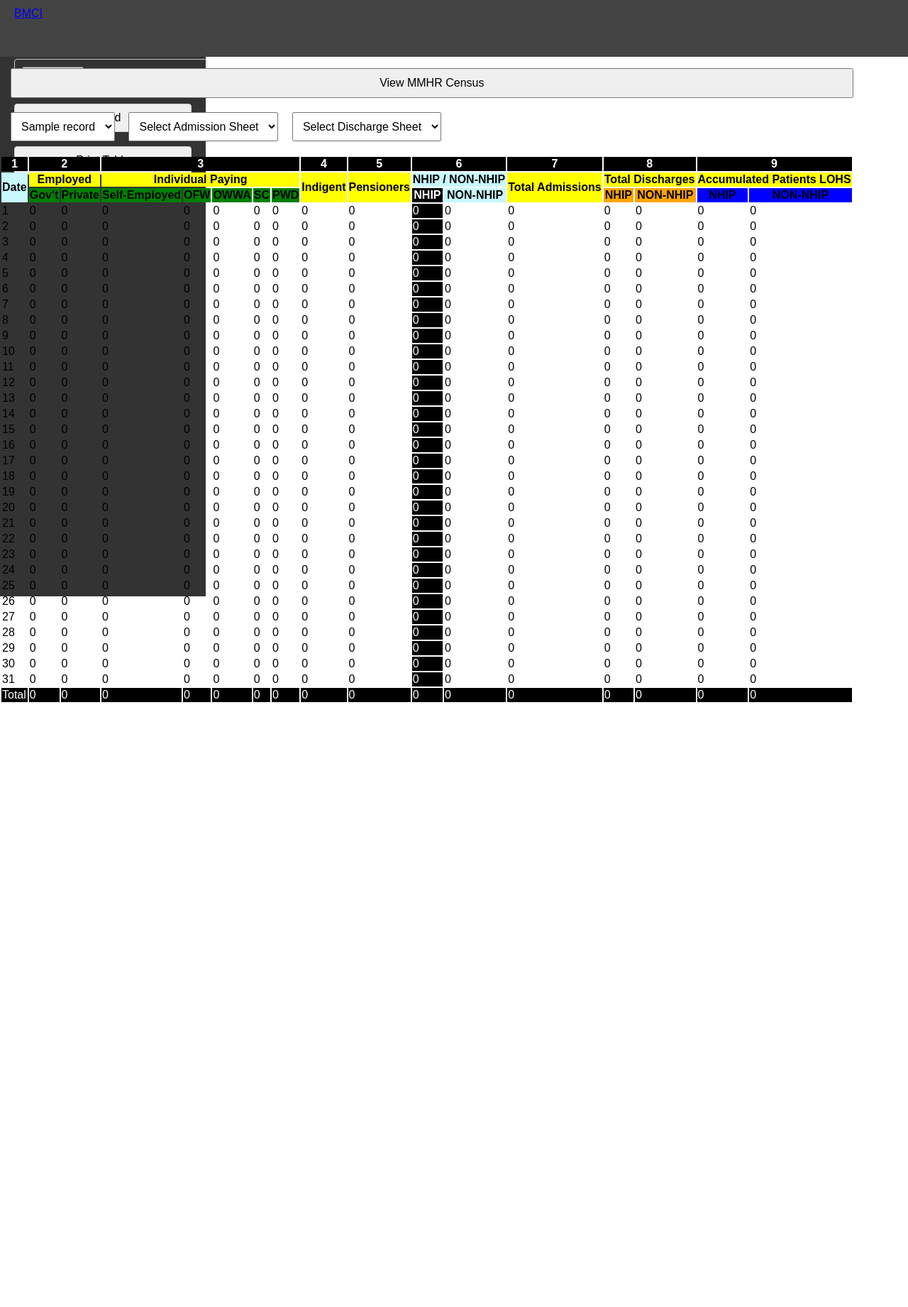
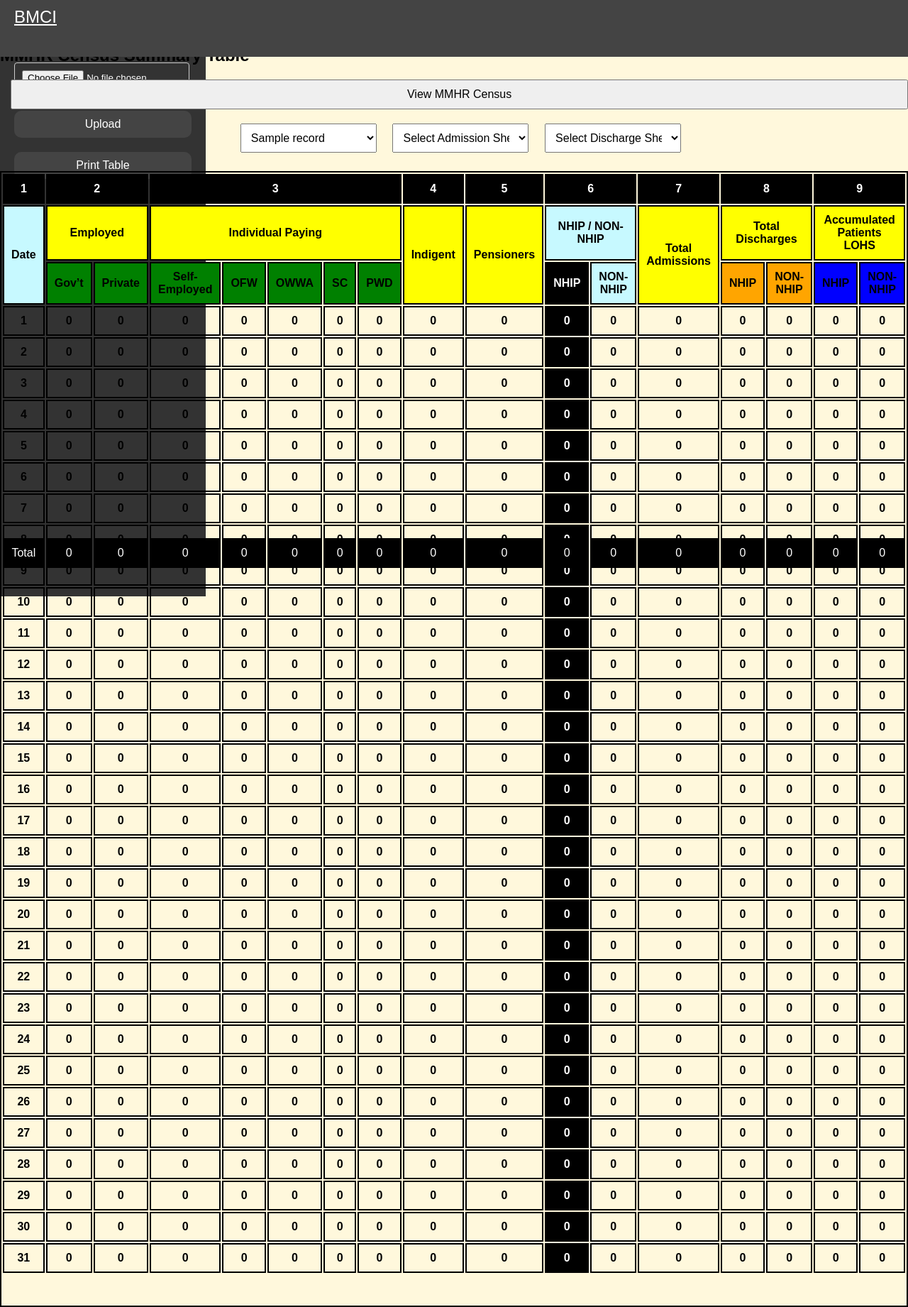
Before and after one commit to Tephenbaay/mmhr_census, a PHP site: page /display_summary.php in a window 1280 px wide; the page is wider, and only the part inside the window is pictured. Shown: that part at 71% size. Before the commit the page ends 989 px from the top of that part, so only its background shows below. Run offline with PHP 8.4, Linux system fonts and the light colour scheme; tables that the repository leaves empty or names only in its code hold one stand-in row (values such as "Sample post").

Commit message:
try ulit

```diff
--- a/sige/summary.css
+++ b/sige/summary.css
@@ -1,16 +1,14 @@
-        /* Reset some default browser styles */
 body, h1, h2, form, select, input, button {
     margin: 0;
     padding: 0;
 }
 
-        /* Overall layout styles */
 body {
     display: flex;
     font-family: Arial, sans-serif;
+    background-color: cornsilk;
 }
 
-        /* Sidebar styling */
 .sidebar {
     width: 250px;
     height: 100vh;
@@ -29,16 +27,25 @@
     margin-top: 10px;
 }
 
-        .sidebar input[type="file"],
 .sidebar button {
     width: 100%;
     padding: 10px;
     margin: 5px 0;
+    border: none;
+    background-color: #444;
+    color: white;
+    cursor: pointer;
+    border-radius: 10px;
+}
+
+.sidebar input[type="file"] {
+    width: 90%;
+    padding: 10px;
+    margin: 10px 0;
     border: 1px solid #ccc;
     border-radius: 4px;
 }
 
-        /* Navbar styling */
 .navbar {
     width: 100%;
     height: 60px;
@@ -62,15 +69,13 @@
     margin-top: 4%;
 }
 
-        /* Content area styling */
 .content {
-            margin-left: 270px; /* To make space for the sidebar */
-            padding-top: 80px; /* To account for navbar height */
+    margin-left: 270px;
+    padding-top: 80px;
     width: calc(100% - 270px);
     padding: 20px;
 }
 
-        /* Form styling */
 form {
     display: flex;
     flex-direction: column;
@@ -82,7 +87,14 @@
     font-weight: bold;
 }
 
-        form select,
+form select{
+    padding: 10px;
+    font-size: 1rem;
+    margin-left: 15px;
+    width: 30%;
+    display: flex;
+}
+
 form button {
     padding: 10px;
     font-size: 1rem;
@@ -92,4 +104,62 @@
 .table-responsive {
     position: relative;
     display: block;
+    margin-top: 1%;
+    margin-left: auto;
 }
+
+.table-responsive1{
+    position: relative;
+    display: block;
+    margin-top: 2%;
+
+}
+
+.navbar-brand{
+    color: white;
+    font-size: 1.5rem;
+}
+
+.govt{
+    background-color: lime;
+}
+
+tr, th, td{
+    border: 2px solid black;
+    padding: 10px;
+}
+
+table{
+    overflow-y: auto;
+    border: 2px solid black;
+}
+
+thead {
+    position: sticky;
+    top: 8.3%;
+    background-color: black;
+    color: rgb(0, 0, 0);
+    z-index: 10;
+}
+
+tbody{
+    text-align: center;
+    font-weight: bold;
+}
+
+tfoot{
+    position: sticky;
+    bottom: 0;
+    background-color: black; /* Ensure visibility */
+    color: white;
+    z-index: 10;
+    text-align: center;
+}
+
+.sige{
+    display: flex;
+    justify-content: space-between;
+    margin: auto;
+    width: 50%;
+
+}
```
Lines whose indentation alone changed are shown as unchanged.
